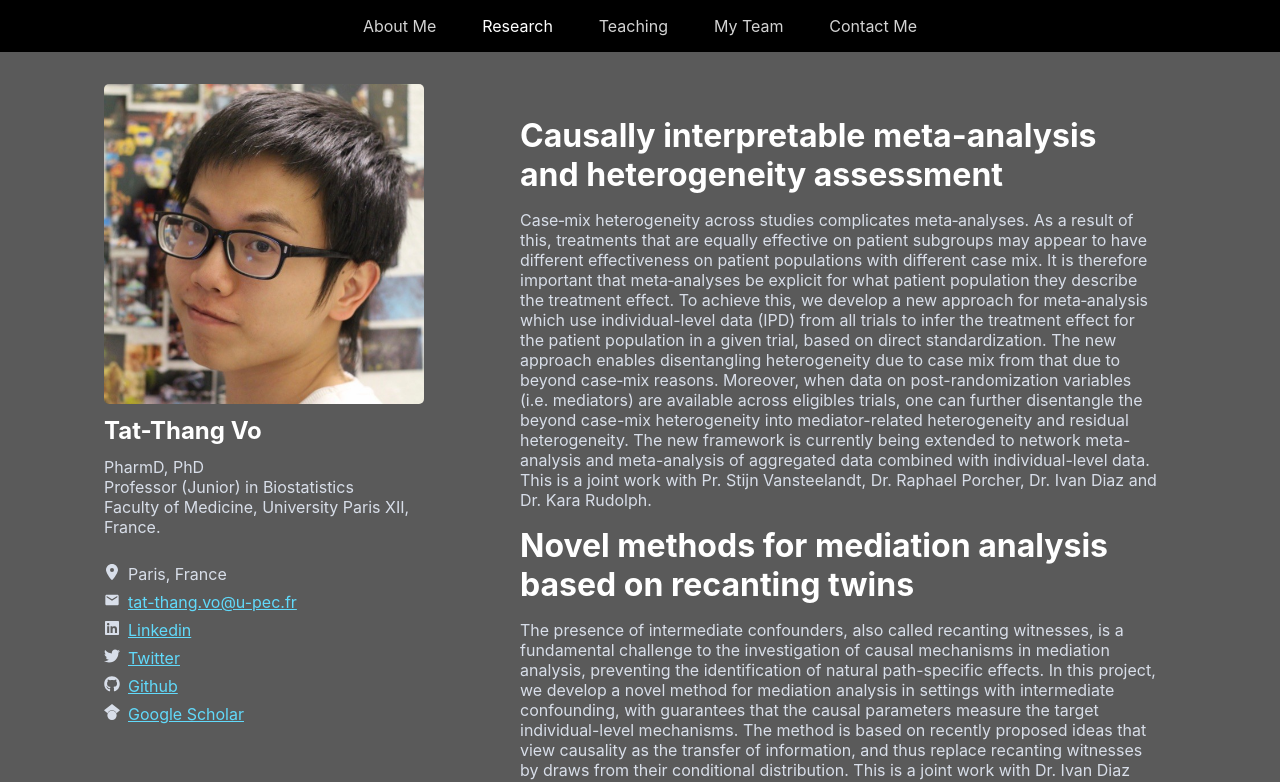
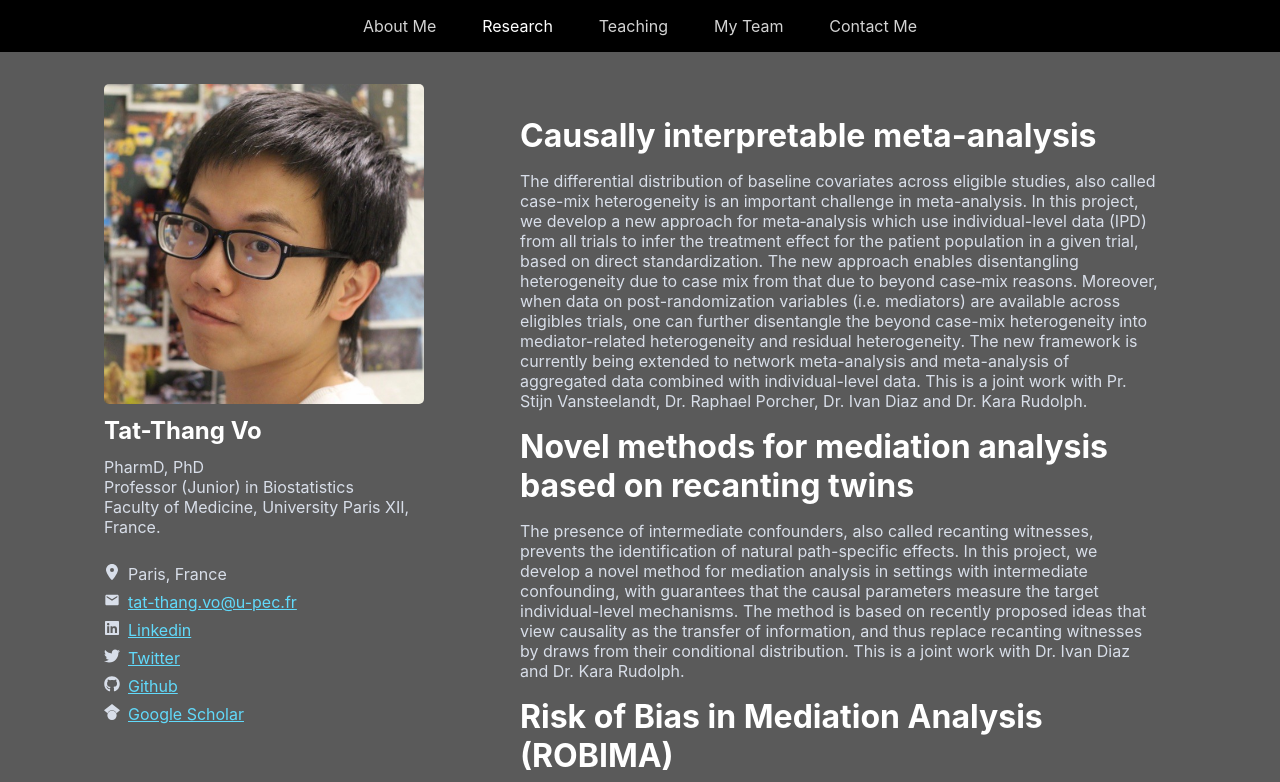
Before and after one commit to votatthang/ttv, a React (Create React App) app: page /Research in a window 1280 px wide. Shown: the top 782 px of the page. Built offline with nearby package versions, Linux system fonts and the light colour scheme.

Commit message:
Update Research.js

```diff
--- a/src/Pages/Research/Research.js
+++ b/src/Pages/Research/Research.js
@@ -3,20 +3,26 @@ import React from "react";
 export default function Research() {
   return <div className="Research">
     <div className="title">
-      Causally interpretable meta-analysis and heterogeneity assessment
+      Causally interpretable meta-analysis
     </div>
     <div className="contentText">
-      Case‐mix heterogeneity across studies complicates meta‐analyses. As a result of this, treatments that are equally effective on patient subgroups may appear to have different effectiveness on patient populations with different case mix. It is therefore important that meta‐analyses be explicit for what patient population they describe the treatment effect. To achieve this, we develop a new approach for meta‐analysis which use individual-level data (IPD) from all trials to infer the treatment effect for the patient population in a given trial, based on direct standardization. The new approach enables disentangling heterogeneity due to case mix from that due to beyond case‐mix reasons. Moreover, when data on post-randomization variables (i.e. mediators) are available across eligibles trials, one can further disentangle the beyond case-mix heterogeneity into mediator-related heterogeneity and residual heterogeneity. The new framework is currently being extended to network meta-analysis and meta-analysis of aggregated data combined with individual-level data. This is a joint work with Pr. Stijn Vansteelandt, Dr. Raphael Porcher, Dr. Ivan Diaz and Dr. Kara Rudolph.
+      The differential distribution of baseline covariates across eligible studies, also called case-mix heterogeneity is an important challenge in meta-analysis.
+      In this project, we develop a new approach for meta‐analysis which use individual-level data (IPD)
+      from all trials to infer the treatment effect for the patient population in a given trial, based on direct standardization. The new approach enables disentangling
+      heterogeneity due to case mix from that due to beyond case‐mix reasons. Moreover, when data on post-randomization variables (i.e. mediators) are available across
+      eligibles trials, one can further disentangle the beyond case-mix heterogeneity into mediator-related heterogeneity and residual heterogeneity. The new framework
+      is currently being extended to network meta-analysis and meta-analysis of aggregated data combined with individual-level data. This is a joint work with Pr. Stijn Vansteelandt,
+      Dr. Raphael Porcher, Dr. Ivan Diaz and Dr. Kara Rudolph.
     </div>
     <div className="title">
       Novel methods for mediation analysis based on recanting twins
     </div>
     <div className="contentText">
-      The presence of intermediate confounders, also called recanting witnesses, is a fundamental challenge to the investigation of causal mechanisms
-      in mediation analysis, preventing the identification of natural path-specific effects. In this project, we develop a novel method for mediation
+      The presence of intermediate confounders, also called recanting witnesses, prevents the identification of natural path-specific effects.
+      In this project, we develop a novel method for mediation
       analysis in settings with intermediate confounding, with guarantees that the causal parameters measure the target individual-level mechanisms.
-        The method is based on recently proposed ideas that view causality as the transfer of information, and thus replace recanting witnesses by draws
-        from their conditional distribution. This is a joint work with Dr. Ivan Diaz and Dr. Kara Rudolph.
+      The method is based on recently proposed ideas that view causality as the transfer of information, and thus replace recanting witnesses by draws
+      from their conditional distribution. This is a joint work with Dr. Ivan Diaz and Dr. Kara Rudolph.
     </div>
     <div className="title">
       Risk of Bias in Mediation Analysis (ROBIMA)
```
